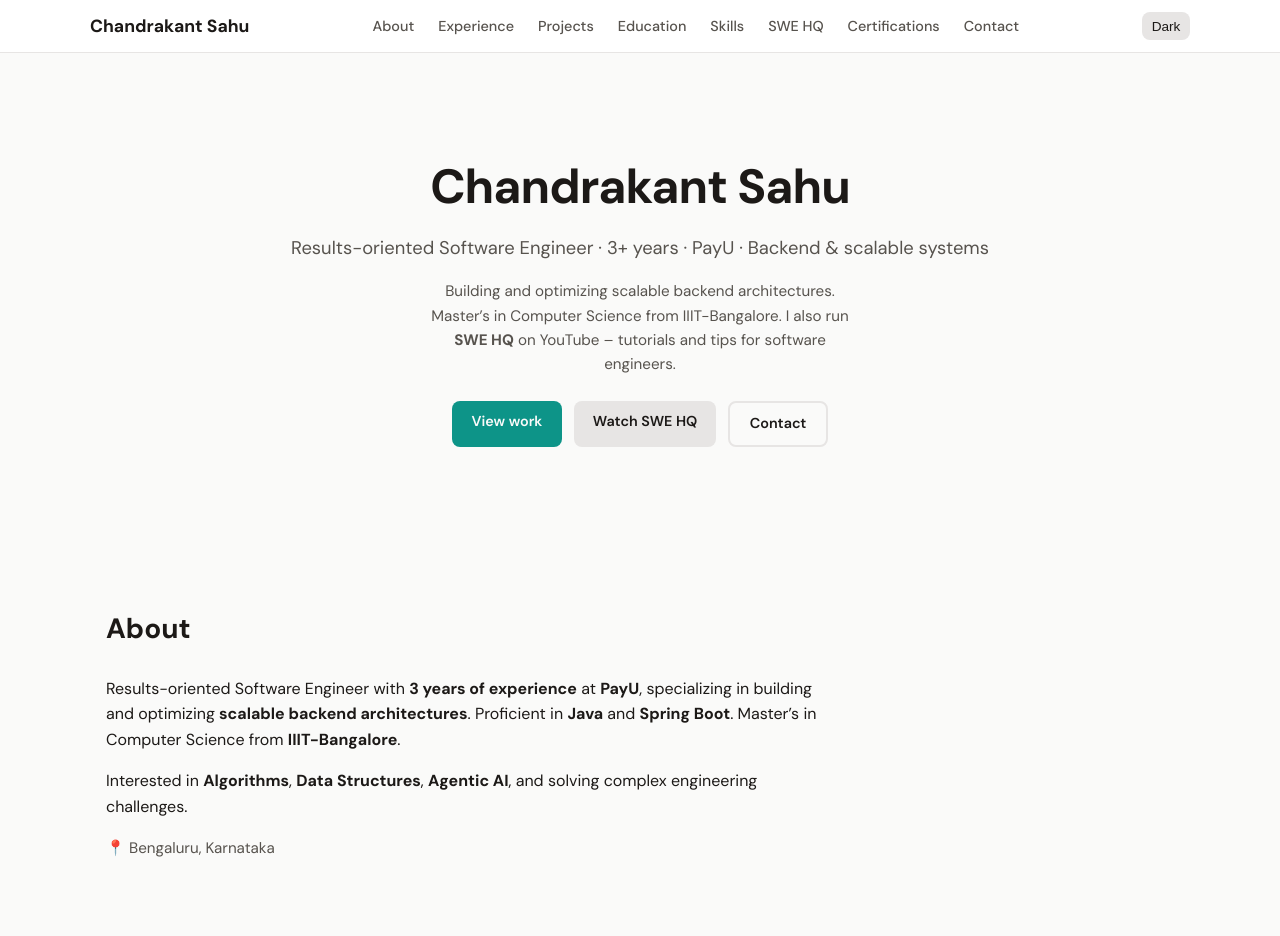
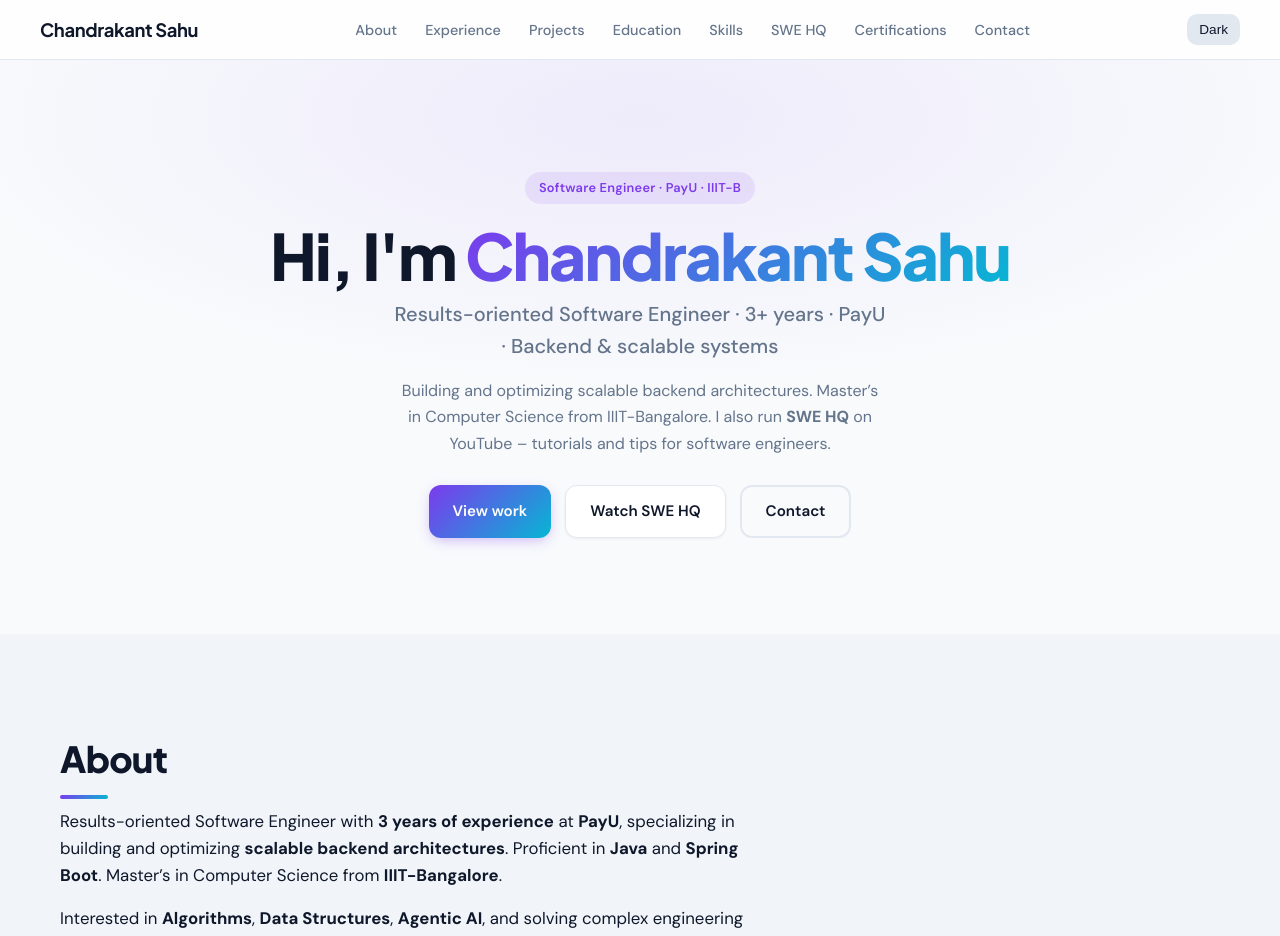
Before and after one commit to architect-ck/SWE-HQ, a React (Vite) app: page / in a window 1280 px wide. Shown: the top 936 px of the page. Built offline with nearby package versions, Linux system fonts and the light colour scheme.

Commit message:
UI Update

```diff
--- a/index.html
+++ b/index.html
@@ -10,7 +10,7 @@
     <title>Chandrakant Sahu | Portfolio</title>
     <link rel="preconnect" href="https://fonts.googleapis.com" />
     <link rel="preconnect" href="https://fonts.gstatic.com" crossorigin />
-    <link href="https://fonts.googleapis.com/css2?family=DM+Sans:ital,opsz,wght@0,9..40,400;0,9..40,500;0,9..40,600;0,9..40,700&family=JetBrains+Mono:wght@400;500&display=swap" rel="stylesheet" />
+    <link href="https://fonts.googleapis.com/css2?family=Plus+Jakarta+Sans:ital,wght@0,400;0,500;0,600;0,700;0,800;1,400&family=DM+Sans:ital,opsz,wght@0,9..40,400;0,9..40,500;0,9..40,600;0,9..40,700&family=JetBrains+Mono:wght@400;500&display=swap" rel="stylesheet" />
   </head>
   <body>
     <div id="root"></div>
--- a/src/components/About.jsx
+++ b/src/components/About.jsx
@@ -1,6 +1,6 @@
 function About() {
   return (
-    <section id="about" className="section">
+    <section id="about" className="section" data-alt>
       <div className="container">
         <h2 className="section-title">About</h2>
         <div className="about-content">
--- a/src/components/Certifications.jsx
+++ b/src/components/Certifications.jsx
@@ -18,7 +18,7 @@
 
 function Certifications() {
   return (
-    <section id="certifications" className="section certifications-section">
+    <section id="certifications" className="section certifications-section" data-alt>
       <div className="container">
         <h2 className="section-title">Certifications & Achievements</h2>
         <div className="certs-achievements">
--- a/src/components/Hero.jsx
+++ b/src/components/Hero.jsx
@@ -2,15 +2,18 @@
   return (
     <section id="home" className="section hero-section">
       <div className="container hero-inner">
-        <h1 className="hero-name">Chandrakant Sahu</h1>
-        <p className="hero-tagline">
+        <span className="hero-badge reveal">Software Engineer · PayU · IIIT-B</span>
+        <h1 className="hero-name reveal reveal-delay-1">
+          Hi, I'm <span className="gradient-text">Chandrakant Sahu</span>
+        </h1>
+        <p className="hero-tagline reveal reveal-delay-2">
           Results-oriented Software Engineer · 3+ years · PayU · Backend & scalable systems
         </p>
-        <p className="hero-intro">
+        <p className="hero-intro reveal reveal-delay-3">
           Building and optimizing scalable backend architectures. Master’s in Computer Science from IIIT-Bangalore.
           I also run <strong>SWE HQ</strong> on YouTube – tutorials and tips for software engineers.
         </p>
-        <div className="hero-cta">
+        <div className="hero-cta reveal reveal-delay-3">
           <a href="#experience" className="btn btn-primary">View work</a>
           <a href="#swe-hq" className="btn btn-secondary">Watch SWE HQ</a>
           <a href="#contact" className="btn btn-outline">Contact</a>
--- a/src/components/Projects.jsx
+++ b/src/components/Projects.jsx
@@ -31,7 +31,7 @@
 
 function Projects() {
   return (
-    <section id="projects" className="section projects-section">
+    <section id="projects" className="section projects-section" data-alt>
       <div className="container">
         <h2 className="section-title">Work highlights</h2>
         <div className="projects-list">
--- a/src/components/Skills.jsx
+++ b/src/components/Skills.jsx
@@ -19,7 +19,7 @@
 
 function Skills() {
   return (
-    <section id="skills" className="section skills-section">
+    <section id="skills" className="section skills-section" data-alt>
       <div className="container">
         <h2 className="section-title">Skills</h2>
         <div className="skills-grid">
--- a/src/index.css
+++ b/src/index.css
@@ -1,25 +1,39 @@
 :root {
-  --bg: #fafaf9;
+  --bg: #f8fafc;
+  --bg-alt: #f1f5f9;
   --surface: #ffffff;
-  --text: #1c1917;
-  --text-muted: #57534e;
-  --accent: #0d9488;
-  --accent-hover: #0f766e;
-  --border: #e7e5e4;
+  --text: #0f172a;
+  --text-muted: #64748b;
+  --accent: #7c3aed;
+  --accent-secondary: #06b6d4;
+  --accent-gradient: linear-gradient(135deg, #7c3aed 0%, #06b6d4 100%);
+  --accent-hover: #6d28d9;
+  --border: #e2e8f0;
+  --shadow: 0 1px 3px rgba(0, 0, 0, 0.06);
+  --shadow-lg: 0 10px 40px -15px rgba(0, 0, 0, 0.12), 0 4px 20px -10px rgba(124, 58, 237, 0.15);
+  --font-display: 'Plus Jakarta Sans', system-ui, sans-serif;
   --font-sans: 'DM Sans', system-ui, sans-serif;
   --font-mono: 'JetBrains Mono', monospace;
-  --section-padding: clamp(3rem, 8vw, 5rem);
-  --container: min(1100px, 100% - 2rem);
+  --section-padding: clamp(3.5rem, 10vw, 6rem);
+  --container: min(1200px, 100% - 2rem);
+  --radius: 12px;
+  --radius-lg: 20px;
+  --transition: 0.25s cubic-bezier(0.4, 0, 0.2, 1);
 }
 
 [data-theme="dark"] {
-  --bg: #1c1917;
-  --surface: #292524;
-  --text: #fafaf9;
-  --text-muted: #a8a29e;
-  --accent: #2dd4bf;
-  --accent-hover: #5eead4;
-  --border: #44403c;
+  --bg: #0f172a;
+  --bg-alt: #1e293b;
+  --surface: #1e293b;
+  --text: #f8fafc;
+  --text-muted: #94a3b8;
+  --accent: #a78bfa;
+  --accent-secondary: #22d3ee;
+  --accent-gradient: linear-gradient(135deg, #a78bfa 0%, #22d3ee 100%);
+  --accent-hover: #c4b5fd;
+  --border: #334155;
+  --shadow: 0 1px 3px rgba(0, 0, 0, 0.3);
+  --shadow-lg: 0 10px 40px -15px rgba(0, 0, 0, 0.4), 0 4px 20px -10px rgba(124, 58, 237, 0.2);
 }
 
 *,
@@ -48,38 +62,80 @@
 a {
   color: var(--accent);
   text-decoration: none;
+  transition: color var(--transition);
 }
 
 a:hover {
   color: var(--accent-hover);
-  text-decoration: underline;
 }
 
 .section {
   padding-block: var(--section-padding);
+  position: relative;
+}
+
+.section[data-alt] {
+  background: var(--bg-alt);
 }
 
 .section-title {
-  font-size: clamp(1.5rem, 4vw, 1.75rem);
-  font-weight: 700;
-  margin: 0 0 1.5rem;
+  font-family: var(--font-display);
+  font-size: clamp(1.75rem, 4vw, 2.25rem);
+  font-weight: 800;
+  margin: 0 0 0.25em;
   color: var(--text);
+  letter-spacing: -0.02em;
+}
+
+.section-title::after {
+  content: '';
+  display: block;
+  width: 48px;
+  height: 4px;
+  background: var(--accent-gradient);
+  border-radius: 2px;
+  margin-top: 0.5rem;
 }
 
 .container {
   width: var(--container);
   margin-inline: auto;
-  padding-inline: 1rem;
+  padding-inline: 1.25rem;
 }
 
-/* Navbar */
+/* Reveal animation */
+.reveal {
+  opacity: 0;
+  transform: translateY(20px);
+  animation: reveal 0.6s var(--transition) forwards;
+}
+
+@keyframes reveal {
+  to {
+    opacity: 1;
+    transform: translateY(0);
+  }
+}
+
+.reveal-delay-1 { animation-delay: 0.1s; }
+.reveal-delay-2 { animation-delay: 0.2s; }
+.reveal-delay-3 { animation-delay: 0.3s; }
+
+/* ----- Navbar (glass) ----- */
 .nav {
   position: sticky;
   top: 0;
   z-index: 100;
-  background: var(--surface);
+  background: rgba(255, 255, 255, 0.8);
+  backdrop-filter: blur(12px);
+  -webkit-backdrop-filter: blur(12px);
   border-bottom: 1px solid var(--border);
-  padding: 0.75rem 1rem;
+  padding: 0.875rem 1rem;
+  transition: background var(--transition), border-color var(--transition);
+}
+
+[data-theme="dark"] .nav {
+  background: rgba(15, 23, 42, 0.85);
 }
 
 .nav-inner {
@@ -91,14 +147,16 @@
 }
 
 .nav-logo {
+  font-family: var(--font-display);
   font-weight: 700;
-  font-size: 1.1rem;
+  font-size: 1.15rem;
   color: var(--text);
+  letter-spacing: -0.02em;
 }
 
 .nav-links {
   display: flex;
-  gap: 1.5rem;
+  gap: 0.25rem;
   list-style: none;
   margin: 0;
   padding: 0;
@@ -108,134 +166,214 @@
   color: var(--text-muted);
   font-size: 0.9rem;
   font-weight: 500;
+  padding: 0.5rem 0.75rem;
+  border-radius: 8px;
+  transition: color var(--transition), background var(--transition);
 }
 
 .nav-links a:hover {
   color: var(--accent);
+  background: rgba(124, 58, 237, 0.08);
+  text-decoration: none;
 }
 
 .theme-toggle {
   background: var(--border);
   border: none;
-  border-radius: 8px;
-  padding: 0.4rem 0.6rem;
+  border-radius: 10px;
+  padding: 0.5rem 0.75rem;
   cursor: pointer;
   font-size: 0.85rem;
+  font-weight: 500;
   color: var(--text);
+  transition: background var(--transition), color var(--transition), transform 0.2s;
 }
 
 .theme-toggle:hover {
   background: var(--accent);
-  color: var(--bg);
+  color: white;
+  transform: scale(1.02);
 }
 
-@media (max-width: 640px) {
+@media (max-width: 768px) {
   .nav-links {
     display: none;
   }
 }
 
-/* Hero */
+/* ----- Hero (gradient, bold) ----- */
 .hero-section {
   padding-top: calc(var(--section-padding) + 1rem);
+  padding-bottom: var(--section-padding);
+  background: var(--bg);
+  position: relative;
+  overflow: hidden;
+}
+
+.hero-section::before {
+  content: '';
+  position: absolute;
+  top: -50%;
+  left: 50%;
+  transform: translateX(-50%);
+  width: 140%;
+  height: 120%;
+  background: radial-gradient(ellipse at center, rgba(124, 58, 237, 0.08) 0%, transparent 55%);
+  pointer-events: none;
+}
+
+[data-theme="dark"] .hero-section::before {
+  background: radial-gradient(ellipse at center, rgba(167, 139, 250, 0.12) 0%, transparent 55%);
 }
 
 .hero-inner {
   text-align: center;
+  position: relative;
+  z-index: 1;
+}
+
+.hero-badge {
+  display: inline-block;
+  font-size: 0.8rem;
+  font-weight: 600;
+  color: var(--accent);
+  background: rgba(124, 58, 237, 0.1);
+  padding: 0.35rem 0.85rem;
+  border-radius: 100px;
+  margin-bottom: 1rem;
+  letter-spacing: 0.02em;
 }
 
 .hero-name {
-  font-size: clamp(2rem, 6vw, 3rem);
-  font-weight: 700;
+  font-family: var(--font-display);
+  font-size: clamp(2.5rem, 8vw, 4rem);
+  font-weight: 800;
   margin: 0 0 0.5rem;
-  letter-spacing: -0.02em;
+  letter-spacing: -0.03em;
+  line-height: 1.1;
+  color: var(--text);
+}
+
+.hero-name .gradient-text {
+  background: var(--accent-gradient);
+  -webkit-background-clip: text;
+  -webkit-text-fill-color: transparent;
+  background-clip: text;
 }
 
 .hero-tagline {
-  font-size: clamp(1rem, 2.5vw, 1.15rem);
+  font-size: clamp(1.05rem, 2.5vw, 1.25rem);
   color: var(--text-muted);
   margin: 0 0 1rem;
+  font-weight: 500;
+  max-width: 36ch;
+  margin-left: auto;
+  margin-right: auto;
 }
 
 .hero-intro {
-  max-width: 42ch;
-  margin: 0 auto 1.5rem;
+  max-width: 44ch;
+  margin: 0 auto 1.75rem;
   color: var(--text-muted);
-  font-size: 0.95rem;
+  font-size: 1rem;
+  line-height: 1.65;
 }
 
 .hero-cta {
   display: flex;
   flex-wrap: wrap;
-  gap: 0.75rem;
+  gap: 0.875rem;
   justify-content: center;
 }
 
 .btn {
-  display: inline-block;
-  padding: 0.6rem 1.2rem;
-  border-radius: 8px;
+  display: inline-flex;
+  align-items: center;
+  justify-content: center;
+  padding: 0.75rem 1.5rem;
+  border-radius: 12px;
   font-weight: 600;
-  font-size: 0.9rem;
-  transition: background 0.2s, color 0.2s;
+  font-size: 0.95rem;
+  transition: transform var(--transition), box-shadow var(--transition), background var(--transition), border-color var(--transition), color var(--transition);
+}
+
+.btn:hover {
+  text-decoration: none;
 }
 
 .btn-primary {
-  background: var(--accent);
-  color: var(--bg);
+  background: var(--accent-gradient);
+  color: white;
+  box-shadow: 0 4px 14px -3px rgba(124, 58, 237, 0.4);
 }
 
 .btn-primary:hover {
-  background: var(--accent-hover);
-  color: var(--bg);
-  text-decoration: none;
+  transform: translateY(-2px);
+  box-shadow: 0 8px 24px -4px rgba(124, 58, 237, 0.45);
+  color: white;
 }
 
 .btn-secondary {
-  background: var(--border);
+  background: var(--surface);
   color: var(--text);
+  border: 1px solid var(--border);
+  box-shadow: var(--shadow);
 }
 
 .btn-secondary:hover {
-  background: var(--text-muted);
-  color: var(--bg);
-  text-decoration: none;
+  border-color: var(--accent);
+  color: var(--accent);
+  transform: translateY(-2px);
+  box-shadow: var(--shadow-lg);
 }
 
 .btn-outline {
   border: 2px solid var(--border);
   color: var(--text);
+  background: transparent;
 }
 
 .btn-outline:hover {
   border-color: var(--accent);
   color: var(--accent);
-  text-decoration: none;
+  transform: translateY(-2px);
 }
 
-/* About */
+/* ----- About ----- */
 .about-content p {
   margin: 0 0 1rem;
-  max-width: 65ch;
+  max-width: 60ch;
+  font-size: 1.05rem;
 }
 
 .about-location {
   color: var(--text-muted);
   font-size: 0.95rem;
+  display: inline-flex;
+  align-items: center;
+  gap: 0.35rem;
 }
 
-/* Experience */
+/* ----- Experience (cards with hover) ----- */
 .experience-list {
   display: flex;
   flex-direction: column;
-  gap: 1.5rem;
+  gap: 1.25rem;
 }
 
 .experience-card {
   background: var(--surface);
   border: 1px solid var(--border);
-  border-radius: 12px;
-  padding: 1.25rem 1.5rem;
+  border-radius: var(--radius-lg);
+  padding: 1.5rem 1.75rem;
+  box-shadow: var(--shadow);
+  transition: transform var(--transition), box-shadow var(--transition), border-color var(--transition);
+}
+
+.experience-card:hover {
+  transform: translateY(-4px);
+  box-shadow: var(--shadow-lg);
+  border-color: rgba(124, 58, 237, 0.2);
 }
 
 .experience-header {
@@ -244,12 +382,14 @@
   justify-content: space-between;
   align-items: flex-start;
   gap: 0.5rem;
-  margin-bottom: 0.75rem;
+  margin-bottom: 0.875rem;
 }
 
 .experience-title {
-  font-size: 1.1rem;
-  margin: 0 0 0.2rem;
+  font-family: var(--font-display);
+  font-size: 1.15rem;
+  font-weight: 700;
+  margin: 0 0 0.25rem;
 }
 
 .experience-company {
@@ -260,7 +400,8 @@
 
 .experience-period {
   font-size: 0.85rem;
-  color: var(--text-muted);
+  font-weight: 500;
+  color: var(--accent);
   white-space: nowrap;
 }
 
@@ -270,11 +411,12 @@
 }
 
 .experience-bullets li {
-  margin-bottom: 0.35rem;
+  margin-bottom: 0.4rem;
   font-size: 0.95rem;
+  line-height: 1.55;
 }
 
-/* Projects */
+/* ----- Projects ----- */
 .projects-list {
   display: grid;
   gap: 1.25rem;
@@ -289,26 +431,37 @@
 .project-card {
   background: var(--surface);
   border: 1px solid var(--border);
-  border-radius: 12px;
-  padding: 1.25rem;
+  border-radius: var(--radius-lg);
+  padding: 1.5rem;
+  box-shadow: var(--shadow);
+  transition: transform var(--transition), box-shadow var(--transition), border-color var(--transition);
+}
+
+.project-card:hover {
+  transform: translateY(-4px);
+  box-shadow: var(--shadow-lg);
+  border-color: rgba(124, 58, 237, 0.2);
 }
 
 .project-card p {
   margin: 0 0 0.5rem;
-  font-size: 0.9rem;
+  font-size: 0.92rem;
 }
 
 .project-title {
-  font-size: 1.05rem;
+  font-family: var(--font-display);
+  font-size: 1.1rem;
+  font-weight: 700;
   margin: 0 0 0.75rem;
+  color: var(--text);
 }
 
 .project-meta, .project-outcome {
-  font-size: 0.85rem;
+  font-size: 0.875rem;
   color: var(--text-muted);
 }
 
-/* Education */
+/* ----- Education ----- */
 .education-list {
   display: flex;
   flex-direction: column;
@@ -318,12 +471,21 @@
 .education-card {
   background: var(--surface);
   border: 1px solid var(--border);
-  border-radius: 12px;
-  padding: 1.25rem;
+  border-radius: var(--radius-lg);
+  padding: 1.5rem;
+  box-shadow: var(--shadow);
+  transition: transform var(--transition), box-shadow var(--transition);
+}
+
+.education-card:hover {
+  transform: translateY(-2px);
+  box-shadow: var(--shadow-lg);
 }
 
 .education-degree {
-  font-size: 1.05rem;
+  font-family: var(--font-display);
+  font-size: 1.1rem;
+  font-weight: 700;
   margin: 0 0 0.35rem;
 }
 
@@ -338,18 +500,21 @@
   margin: 0;
 }
 
-/* Skills */
+/* ----- Skills ----- */
 .skills-grid {
   display: flex;
   flex-direction: column;
-  gap: 1.25rem;
+  gap: 1.5rem;
 }
 
 .skills-label {
+  font-family: var(--font-display);
   font-size: 0.9rem;
-  font-weight: 600;
-  margin: 0 0 0.5rem;
+  font-weight: 700;
+  margin: 0 0 0.6rem;
   color: var(--text-muted);
+  text-transform: uppercase;
+  letter-spacing: 0.04em;
 }
 
 .skills-tags {
@@ -360,30 +525,41 @@
 
 .skill-tag {
   font-family: var(--font-mono);
-  font-size: 0.8rem;
-  padding: 0.35rem 0.65rem;
+  font-size: 0.82rem;
+  padding: 0.4rem 0.75rem;
   background: var(--surface);
   border: 1px solid var(--border);
-  border-radius: 6px;
+  border-radius: 8px;
   color: var(--text);
+  transition: border-color var(--transition), background var(--transition), color var(--transition);
 }
 
-/* SWE HQ */
+.skill-tag:hover {
+  border-color: var(--accent);
+  background: rgba(124, 58, 237, 0.06);
+  color: var(--accent);
+}
+
+/* ----- SWE HQ ----- */
 .swe-hq-intro {
-  margin: 0 0 1.25rem;
+  margin: 0 0 1.5rem;
   color: var(--text-muted);
-  max-width: 50ch;
+  max-width: 52ch;
+  font-size: 1.05rem;
 }
 
 .swe-hq-embed {
   position: relative;
   width: 100%;
+  max-width: 720px;
+  margin-inline: auto;
   padding-bottom: 56.25%;
-  margin-bottom: 1rem;
-  border-radius: 12px;
+  margin-bottom: 1.25rem;
+  border-radius: var(--radius-lg);
   overflow: hidden;
   background: var(--surface);
   border: 1px solid var(--border);
+  box-shadow: var(--shadow-lg);
 }
 
 .swe-hq-video {
@@ -395,14 +571,15 @@
 }
 
 .swe-hq-cta {
-  margin-top: 0.5rem;
+  margin-top: 0.75rem;
 }
 
-/* Certifications */
+/* ----- Certifications ----- */
 .subsection-title {
+  font-family: var(--font-display);
   font-size: 1rem;
-  font-weight: 600;
-  margin: 0 0 0.5rem;
+  font-weight: 700;
+  margin: 0 0 0.6rem;
 }
 
 .certs-achievements {
@@ -422,7 +599,7 @@
 }
 
 .certs-list li, .achievements-list li {
-  margin-bottom: 0.4rem;
+  margin-bottom: 0.5rem;
   font-size: 0.95rem;
 }
 
@@ -431,36 +608,39 @@
   font-size: 0.9rem;
 }
 
-/* Contact */
+/* ----- Contact ----- */
 .contact-grid {
   display: grid;
-  grid-template-columns: repeat(auto-fill, minmax(240px, 1fr));
+  grid-template-columns: repeat(auto-fill, minmax(260px, 1fr));
   gap: 1rem;
 }
 
 .contact-item {
   display: flex;
   flex-direction: column;
-  padding: 1rem;
+  padding: 1.25rem;
   background: var(--surface);
   border: 1px solid var(--border);
-  border-radius: 10px;
-  transition: border-color 0.2s;
+  border-radius: var(--radius);
+  transition: border-color var(--transition), transform var(--transition), box-shadow var(--transition);
+  box-shadow: var(--shadow);
 }
 
 .contact-item:hover {
   border-color: var(--accent);
+  transform: translateY(-2px);
+  box-shadow: var(--shadow-lg);
   text-decoration: none;
   color: inherit;
 }
 
 .contact-label {
-  font-size: 0.8rem;
-  font-weight: 600;
+  font-size: 0.75rem;
+  font-weight: 700;
   color: var(--text-muted);
   text-transform: uppercase;
-  letter-spacing: 0.03em;
-  margin-bottom: 0.25rem;
+  letter-spacing: 0.05em;
+  margin-bottom: 0.35rem;
 }
 
 .contact-value {
@@ -470,8 +650,8 @@
 }
 
 .site-footer {
-  margin-top: 2rem;
-  padding-top: 1.5rem;
+  margin-top: 2.5rem;
+  padding-top: 1.75rem;
   border-top: 1px solid var(--border);
   text-align: center;
   font-size: 0.9rem;
@@ -481,3 +661,7 @@
 .site-footer a {
   color: var(--accent);
 }
+
+.site-footer a:hover {
+  text-decoration: underline;
+}
```
